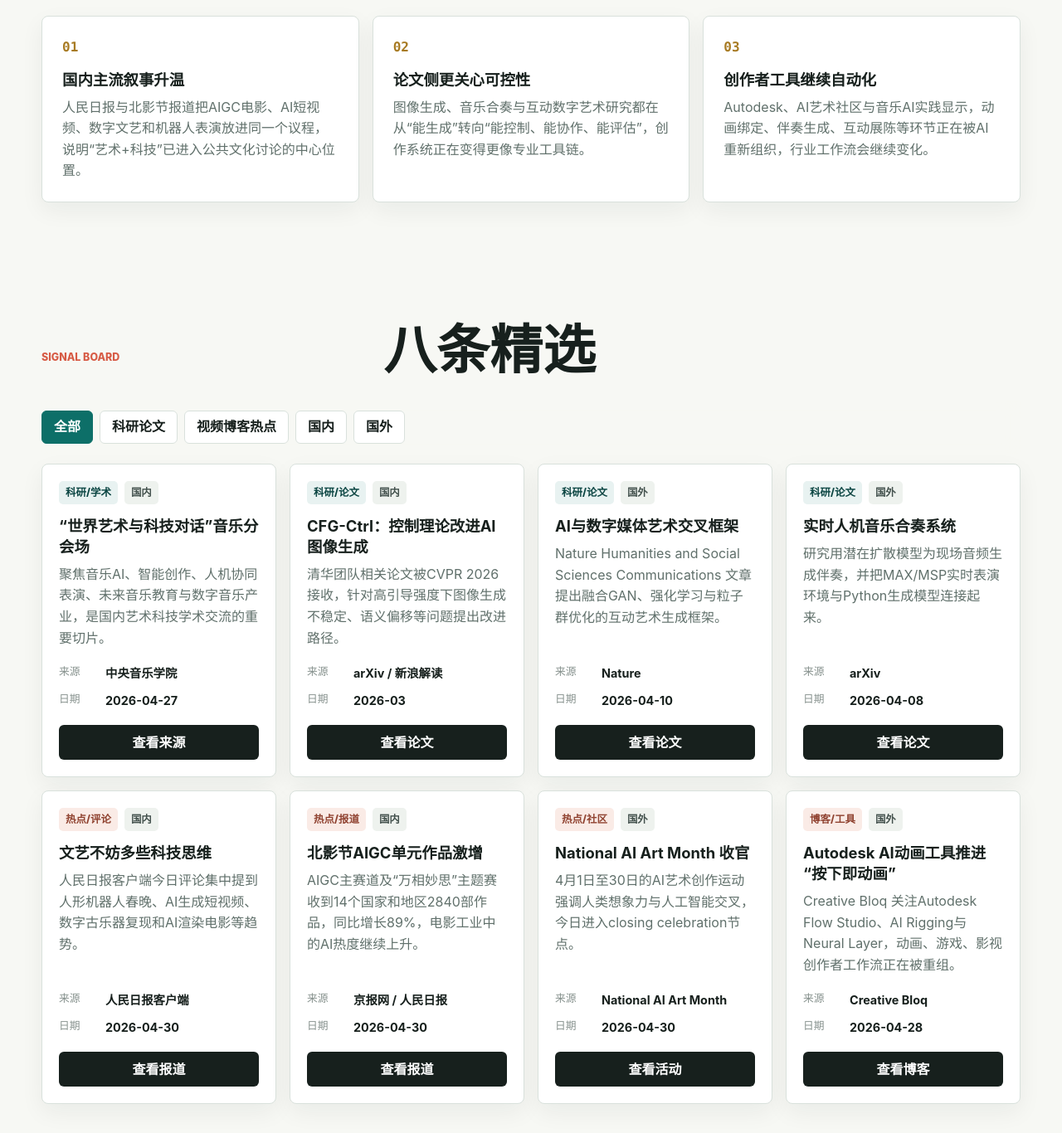
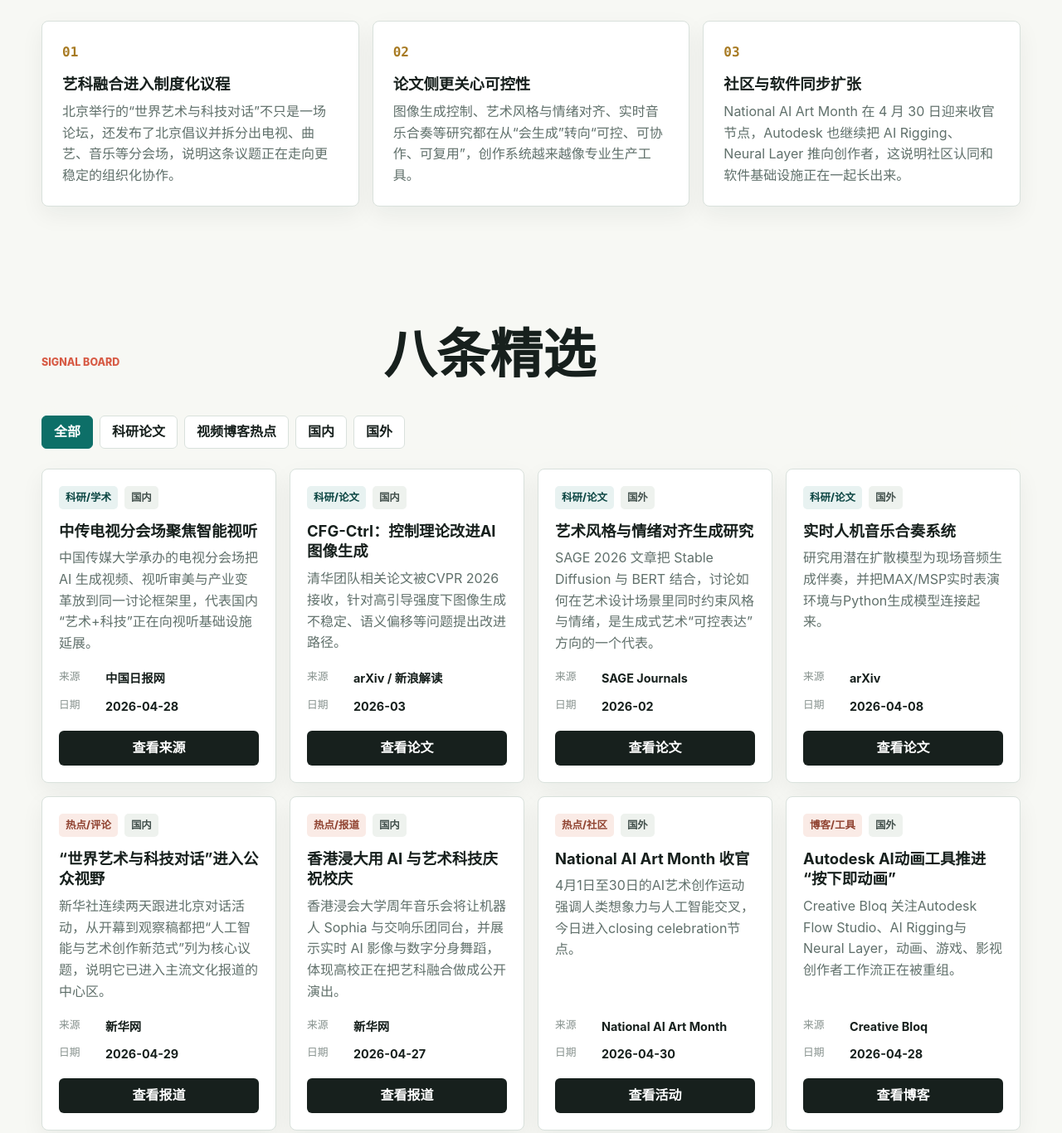
Before and after one commit to wizardAEI/ai-art-explore, a plain HTML site: page index.html in a window 1280 px wide. Shown: the part 884-2250 px from the top of the page at 83% size. Drawn offline with Linux system fonts and the light colour scheme.

Commit message:
Refresh 2026-04-30 daily briefing

```diff
--- a/index.html
+++ b/index.html
@@ -3,7 +3,7 @@
   <head>
     <meta charset="utf-8">
     <meta name="viewport" content="width=device-width, initial-scale=1">
-    <meta name="description" content="2026年4月30日艺术与科技交叉热点日报，覆盖科研论文、国内外新闻、视频、博客与创作者社区动态。">
+    <meta name="description" content="2026年4月30日艺术与科技交叉热点日报，聚焦艺科融合对话、生成式创作研究、视听创新与创作者工具链变化。">
     <title>艺术与科技交叉日报｜2026-04-30</title>
     <link rel="preload" as="image" href="assets/art-tech-hero.png">
     <link rel="stylesheet" href="styles.css">
@@ -27,7 +27,7 @@
         <p class="eyebrow">2026年4月30日 · 今日追踪</p>
         <h1>艺术与科技交叉日报</h1>
         <p class="hero__lead">
-          今日样本按科研/论文与视频、博文、热点各半整理，国内外来源各占一半，重点观察AI生成影像、互动数字艺术、音乐科技与创作工具自动化。
+          今日样本按科研/论文与热点动态各半整理，国内外来源各占一半，重点观察艺科融合公共议程、生成式影像可控性、音乐协作系统与创作者工具自动化。
         </p>
         <div class="hero__meta" aria-label="日报配比">
           <span>8 条精选</span>
@@ -46,18 +46,18 @@
         <div class="brief__grid">
           <article>
             <span class="brief__number">01</span>
-            <h3>国内主流叙事升温</h3>
-            <p>人民日报与北影节报道把AIGC电影、AI短视频、数字文艺和机器人表演放进同一个议程，说明“艺术+科技”已进入公共文化讨论的中心位置。</p>
+            <h3>艺科融合进入制度化议程</h3>
+            <p>北京举行的“世界艺术与科技对话”不只是一场论坛，还发布了北京倡议并拆分出电视、曲艺、音乐等分会场，说明这条议题正在走向更稳定的组织化协作。</p>
           </article>
           <article>
             <span class="brief__number">02</span>
             <h3>论文侧更关心可控性</h3>
-            <p>图像生成、音乐合奏与互动数字艺术研究都在从“能生成”转向“能控制、能协作、能评估”，创作系统正在变得更像专业工具链。</p>
+            <p>图像生成控制、艺术风格与情绪对齐、实时音乐合奏等研究都在从“会生成”转向“可控、可协作、可复用”，创作系统越来越像专业生产工具。</p>
           </article>
           <article>
             <span class="brief__number">03</span>
-            <h3>创作者工具继续自动化</h3>
-            <p>Autodesk、AI艺术社区与音乐AI实践显示，动画绑定、伴奏生成、互动展陈等环节正在被AI重新组织，行业工作流会继续变化。</p>
+            <h3>社区与软件同步扩张</h3>
+            <p>National AI Art Month 在 4 月 30 日迎来收官节点，Autodesk 也继续把 AI Rigging、Neural Layer 推向创作者，这说明社区认同和软件基础设施正在一起长出来。</p>
           </article>
         </div>
       </section>
@@ -80,13 +80,13 @@
               <span class="tag tag--research">科研/学术</span>
               <span class="tag">国内</span>
             </div>
-            <h3>“世界艺术与科技对话”音乐分会场</h3>
-            <p>聚焦音乐AI、智能创作、人机协同表演、未来音乐教育与数字音乐产业，是国内艺术科技学术交流的重要切片。</p>
+            <h3>中传电视分会场聚焦智能视听</h3>
+            <p>中国传媒大学承办的电视分会场把 AI 生成视频、视听审美与产业变革放到同一讨论框架里，代表国内“艺术+科技”正在向视听基础设施延展。</p>
             <dl>
-              <div><dt>来源</dt><dd>中央音乐学院</dd></div>
-              <div><dt>日期</dt><dd>2026-04-27</dd></div>
+              <div><dt>来源</dt><dd>中国日报网</dd></div>
+              <div><dt>日期</dt><dd>2026-04-28</dd></div>
             </dl>
-            <a class="source-card__link" href="https://www.ccom.edu.cn/info/18041/264591.htm" target="_blank" rel="noreferrer">查看来源</a>
+            <a class="source-card__link" href="https://cn.chinadaily.com.cn/a/202604/28/WS69f06f9ba310942cc49a9e3b.html" target="_blank" rel="noreferrer">查看来源</a>
           </article>
 
           <article class="source-card" data-tags="research cn">
@@ -108,13 +108,13 @@
               <span class="tag tag--research">科研/论文</span>
               <span class="tag">国外</span>
             </div>
-            <h3>AI与数字媒体艺术交叉框架</h3>
-            <p>Nature Humanities and Social Sciences Communications 文章提出融合GAN、强化学习与粒子群优化的互动艺术生成框架。</p>
+            <h3>艺术风格与情绪对齐生成研究</h3>
+            <p>SAGE 2026 文章把 Stable Diffusion 与 BERT 结合，讨论如何在艺术设计场景里同时约束风格与情绪，是生成式艺术“可控表达”方向的一个代表。</p>
             <dl>
-              <div><dt>来源</dt><dd>Nature</dd></div>
-              <div><dt>日期</dt><dd>2026-04-10</dd></div>
+              <div><dt>来源</dt><dd>SAGE Journals</dd></div>
+              <div><dt>日期</dt><dd>2026-02</dd></div>
             </dl>
-            <a class="source-card__link" href="https://www.nature.com/articles/s41599-026-07132-z" target="_blank" rel="noreferrer">查看论文</a>
+            <a class="source-card__link" href="https://journals.sagepub.com/doi/abs/10.1177/30504554251361472" target="_blank" rel="noreferrer">查看论文</a>
           </article>
 
           <article class="source-card" data-tags="research global">
@@ -136,13 +136,13 @@
               <span class="tag tag--trend">热点/评论</span>
               <span class="tag">国内</span>
             </div>
-            <h3>文艺不妨多些科技思维</h3>
-            <p>人民日报客户端今日评论集中提到人形机器人春晚、AI生成短视频、数字古乐器复现和AI渲染电影等趋势。</p>
+            <h3>“世界艺术与科技对话”进入公众视野</h3>
+            <p>新华社连续两天跟进北京对话活动，从开幕到观察稿都把“人工智能与艺术创作新范式”列为核心议题，说明它已进入主流文化报道的中心区。</p>
             <dl>
-              <div><dt>来源</dt><dd>人民日报客户端</dd></div>
-              <div><dt>日期</dt><dd>2026-04-30</dd></div>
+              <div><dt>来源</dt><dd>新华网</dd></div>
+              <div><dt>日期</dt><dd>2026-04-29</dd></div>
             </dl>
-            <a class="source-card__link" href="https://www.peopleapp.com/newspaper?date=2026.04.30" target="_blank" rel="noreferrer">查看报道</a>
+            <a class="source-card__link" href="https://www.news.cn/20260429/31c182f16aa7460aa1621b78749ae348/c.html" target="_blank" rel="noreferrer">查看报道</a>
           </article>
 
           <article class="source-card" data-tags="trend cn">
@@ -150,13 +150,13 @@
               <span class="tag tag--trend">热点/报道</span>
               <span class="tag">国内</span>
             </div>
-            <h3>北影节AIGC单元作品激增</h3>
-            <p>AIGC主赛道及“万相妙思”主题赛收到14个国家和地区2840部作品，同比增长89%，电影工业中的AI热度继续上升。</p>
+            <h3>香港浸大用 AI 与艺术科技庆祝校庆</h3>
+            <p>香港浸会大学周年音乐会将让机器人 Sophia 与交响乐团同台，并展示实时 AI 影像与数字分身舞蹈，体现高校正在把艺科融合做成公开演出。</p>
             <dl>
-              <div><dt>来源</dt><dd>京报网 / 人民日报</dd></div>
-              <div><dt>日期</dt><dd>2026-04-30</dd></div>
+              <div><dt>来源</dt><dd>新华网</dd></div>
+              <div><dt>日期</dt><dd>2026-04-27</dd></div>
             </dl>
-            <a class="source-card__link" href="https://news.bjd.com.cn/2026/04/30/11718635.shtml" target="_blank" rel="noreferrer">查看报道</a>
+            <a class="source-card__link" href="https://www.news.cn/20260427/3e178f6f5f574274b6b8c5637b1be28a/c.html" target="_blank" rel="noreferrer">查看报道</a>
           </article>
 
           <article class="source-card" data-tags="trend global">
@@ -195,9 +195,9 @@
           <h2 id="sources-title">编辑观察</h2>
         </div>
         <div class="note-grid">
-          <p>今日最强信号来自国内公共文化报道：AI艺术不再只停留在工具讨论，而是进入电影节、主流评论、表演与文艺生产体系。</p>
-          <p>科研侧的关键词是“协同”和“可控”：从图像生成控制、实时音乐合奏，到互动艺术评估，下一阶段竞争点会落在专业可用性。</p>
-          <p>海外热点更偏创作者社区与软件工具链，显示AI艺术生态正在从单点生成转向生产流程、社区活动和行业应用。</p>
+          <p>今日最强信号来自国内艺科对话活动的集中爆发：论坛、倡议、电视分会场与高校公开演出连成一条线，说明“艺术+科技”正在从概念热词走向协作网络。</p>
+          <p>科研侧的关键词仍是“可控”和“协同”：从图像生成控制，到风格情绪对齐，再到实时音乐合奏，下一轮竞争更像专业创作系统之争。</p>
+          <p>海外热点则更偏向创作者社区与软件基础设施，AI 艺术生态已经不只是模型能力展示，而是在补足活动组织、行业工具和创作流程。</p>
         </div>
       </section>
     </main>
```
